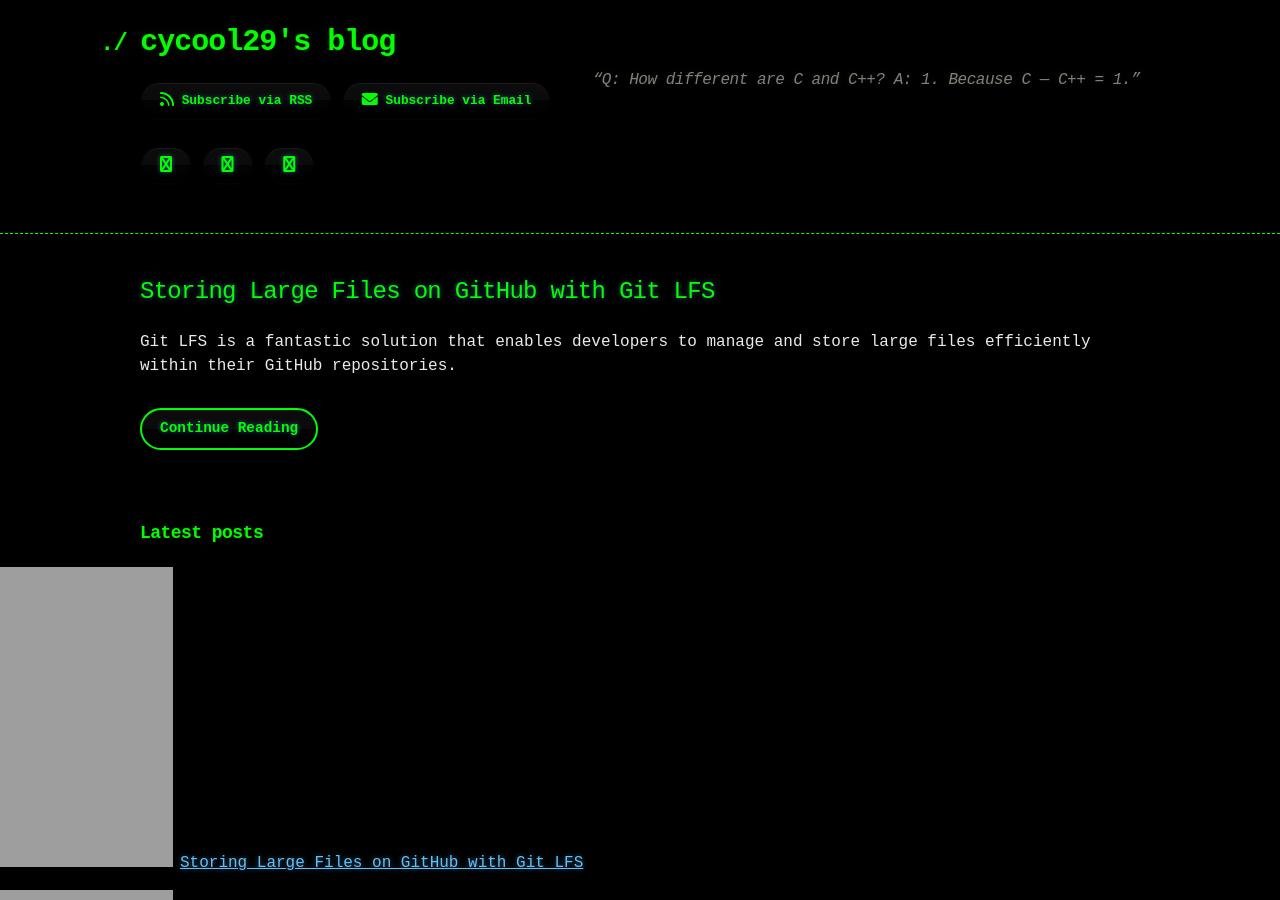
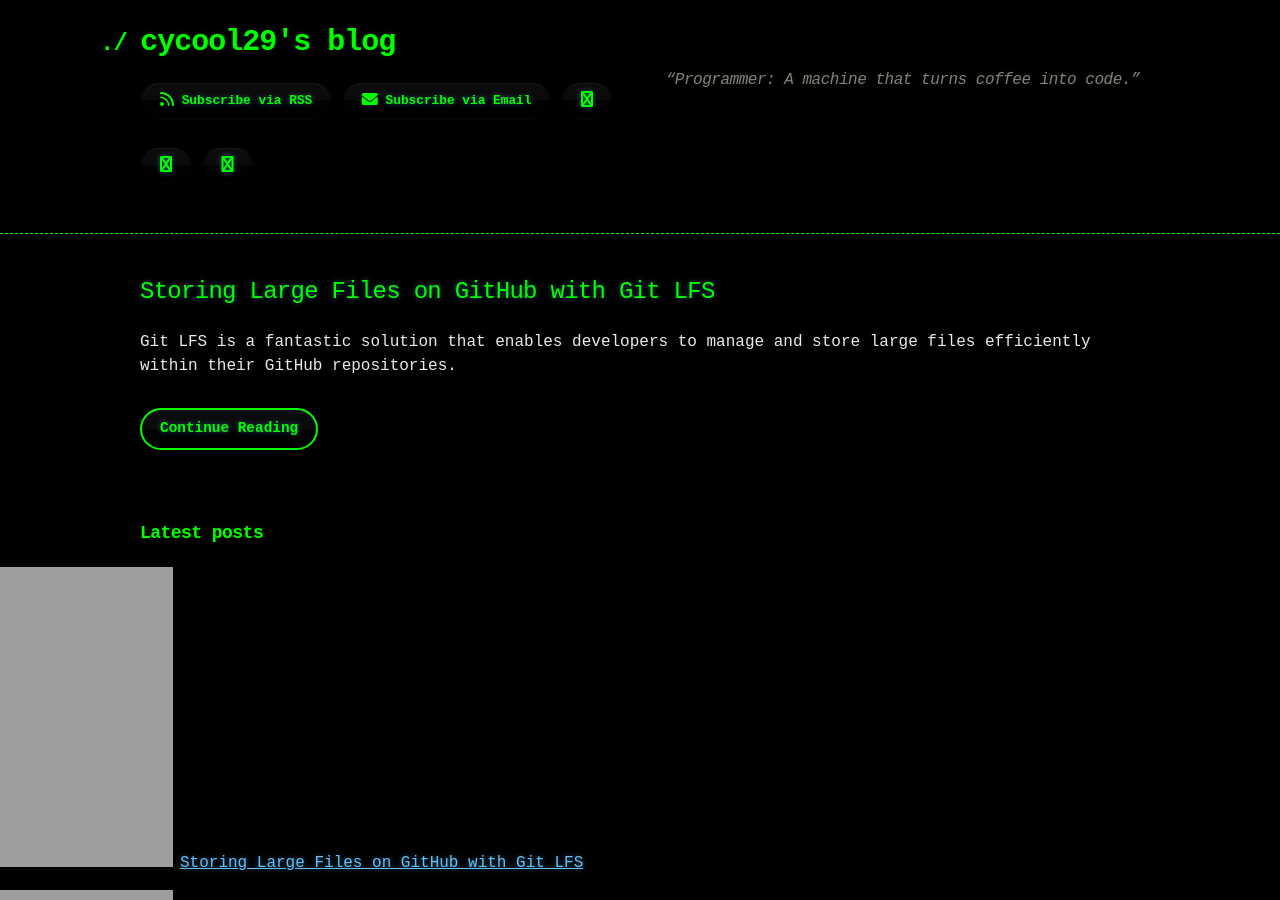
Before and after one commit to cycool29/cycool29.github.io, a Jekyll site: the page built from index.md, in a window 1280 px wide and 900 px high. Built offline with Jekyll 4.4.1, drawn with Linux system fonts in a browser that asks for light colours; a style sheet for code colours, icons or effects is not loaded.

Commit message:
Update quotes

```diff
--- a/_config.yml
+++ b/_config.yml
@@ -1,5 +1,5 @@
 title: cycool29's blog
-description: "“Q: How different are C and C++? A: 1. Because C — C++ = 1.” "
+description: "“Programmer: A machine that turns coffee into code.” "
 bio: A high school student. Intermediate in Python, Git, Bash. Learning JavaScript. He/Him. "
 author: cycool29
 url: https://cycool29.github.io
```
